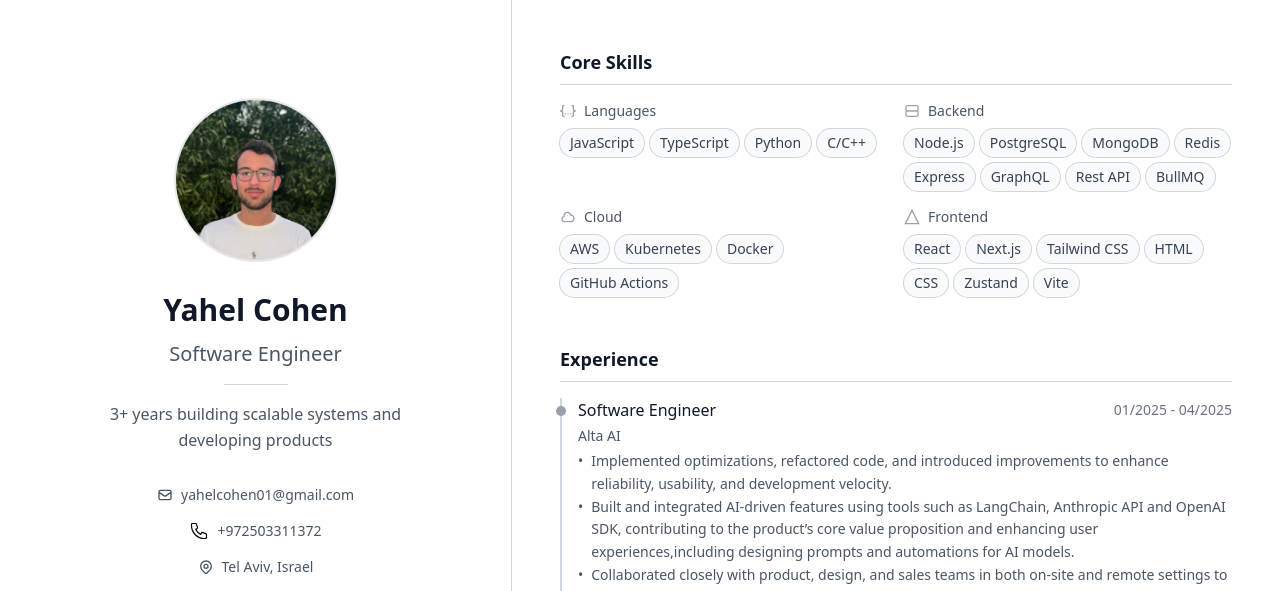
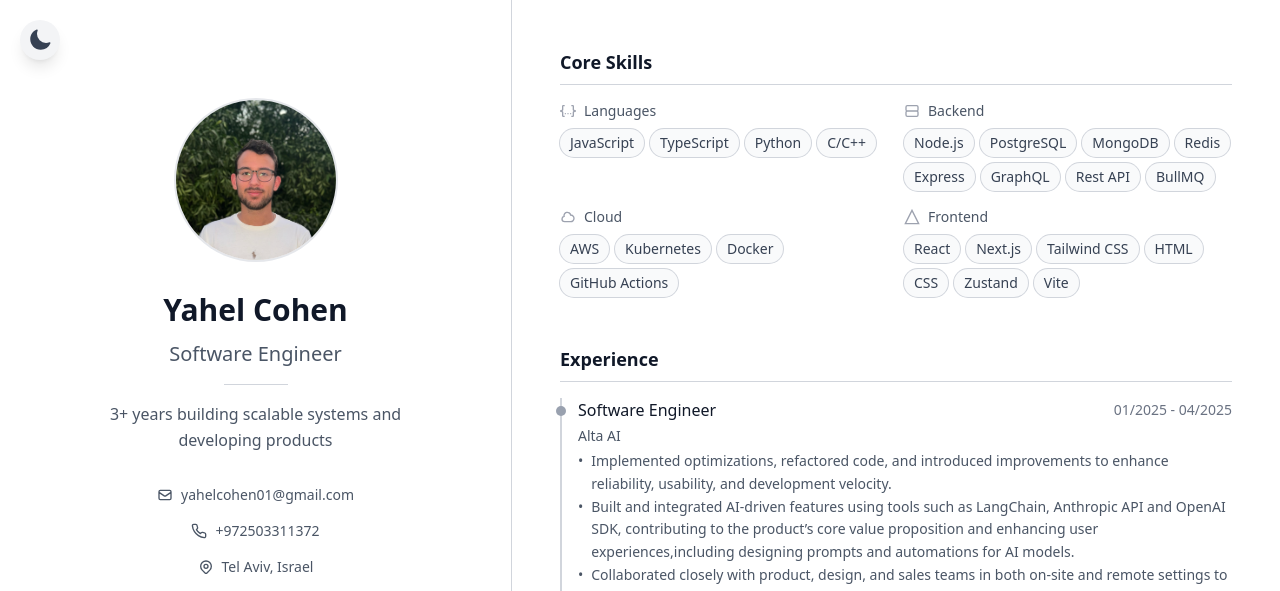
Before and after one commit to yahelcohen01/portfolio, a Next.js app: page / in a window 1280 px wide. Shown: the top 591 px of the page. Built offline with nearby package versions, Linux system fonts and the light colour scheme.

Commit message:
add theme control

```diff
--- a/app/components/Chip.tsx
+++ b/app/components/Chip.tsx
@@ -1,6 +1,6 @@
 export default function Chip({ label }: { label: string }) {
   return (
-    <span className="px-2.5 py-1 text-sm bg-gray-50 text-gray-700 rounded-full ring-1 ring-gray-300">
+    <span className="px-2.5 py-1 text-sm bg-gray-50 dark:bg-stone-700 text-gray-700 dark:text-gray-300 rounded-full ring-1 ring-gray-300">
       {label}
     </span>
   );
--- a/app/components/ProfileSection.tsx
+++ b/app/components/ProfileSection.tsx
@@ -3,7 +3,7 @@ import Image from "next/image";
 
 export const ProfileSection = () => {
   return (
-    <div className="w-full pb-16 md:py-0 bg-primary px-6 pt-10 ">
+    <div className="w-full pb-16 md:py-0 px-6 pt-10 ">
       <div className="space-y-8 text-center">
         <div className="relative w-28 md:w-40 h-28 md:h-40 mx-auto">
           <div className="relative w-full h-full rounded-full overflow-hidden ring-2 ring-gray-200">
@@ -18,14 +18,12 @@ export const ProfileSection = () => {
         </div>
 
         <div className="space-y-3">
-          <h1 className="text-2xl md:text-3xl font-bold text-gray-900">
+          <h1 className="text-2xl md:text-3xl font-bold text-gray-900 dark:text-gray-100">
             Yahel Cohen
           </h1>
-          <h2 className="text-lg md:text-xl text-gray-600">
-            Software Engineer
-          </h2>
+          <h2 className="text-lg md:text-xl">Software Engineer</h2>
           <div className="h-px w-16 bg-gray-300 mx-auto my-4" />
-          <p className="text-sm md:text-base text-gray-600 max-w-xs mx-auto leading-relaxed">
+          <p className="text-sm md:text-base max-w-xs mx-auto leading-relaxed">
             3+ years building scalable systems and developing products
           </p>
         </div>
@@ -34,7 +32,7 @@ export const ProfileSection = () => {
           {/* Contact Info */}
           <div className="flex items-center justify-center space-x-2">
             <svg
-              className="w-4 h-4 text-gray-600"
+              className="w-4 h-4"
               viewBox="0 0 24 24"
               fill="none"
               stroke="currentColor"
@@ -44,7 +42,7 @@ export const ProfileSection = () => {
             </svg>
             <a
               href="mailto:yahelcohen01@gmail.com"
-              className="text-sm text-gray-600 hover:text-gray-900"
+              className="text-sm hover:text-gray-900 dark:hover:text-gray-100"
             >
               yahelcohen01@gmail.com
             </a>
@@ -52,34 +50,37 @@ export const ProfileSection = () => {
 
           <div className="flex items-center justify-center space-x-2">
             <svg
-              width="20"
-              height="20"
+              xmlns="http://www.w3.org/2000/svg"
+              width="24"
+              height="24"
+              fill="none"
               viewBox="0 0 24 24"
-              fill="none"
-              transform="rotate(90)"
+              stroke="currentColor"
+              strokeWidth="2"
+              strokeLinecap="round"
+              strokeLinejoin="round"
+              aria-labelledby="title"
+              className="w-4 h-4"
             >
-              <g id="SVGRepo_bgCarrier" strokeWidth="0"></g>
-              <g
-                id="SVGRepo_tracerCarrier"
-                strokeLinecap="round"
-                strokeLinejoin="round"
-                stroke="#CCCCCC"
-                strokeWidth="0.048"
-              ></g>
-              <g id="SVGRepo_iconCarrier">
-                <path
-                  d="M21 5.5C21 14.0604 14.0604 21 5.5 21C5.11378 21 4.73086 20.9859 4.35172 20.9581C3.91662 20.9262 3.69906 20.9103 3.50103 20.7963C3.33701 20.7019 3.18146 20.5345 3.09925 20.364C3 20.1582 3 19.9181 3 19.438V16.6207C3 16.2169 3 16.015 3.06645 15.842C3.12515 15.6891 3.22049 15.553 3.3441 15.4456C3.48403 15.324 3.67376 15.255 4.05321 15.117L7.26005 13.9509C7.70153 13.7904 7.92227 13.7101 8.1317 13.7237C8.31637 13.7357 8.49408 13.7988 8.64506 13.9058C8.81628 14.0271 8.93713 14.2285 9.17882 14.6314L10 16C12.6499 14.7999 14.7981 12.6489 16 10L14.6314 9.17882C14.2285 8.93713 14.0271 8.81628 13.9058 8.64506C13.7988 8.49408 13.7357 8.31637 13.7237 8.1317C13.7101 7.92227 13.7904 7.70153 13.9509 7.26005L13.9509 7.26005L15.117 4.05321C15.255 3.67376 15.324 3.48403 15.4456 3.3441C15.553 3.22049 15.6891 3.12515 15.842 3.06645C16.015 3 16.2169 3 16.6207 3H19.438C19.9181 3 20.1582 3 20.364 3.09925C20.5345 3.18146 20.7019 3.33701 20.7963 3.50103C20.9103 3.69907 20.9262 3.91662 20.9581 4.35173C20.9859 4.73086 21 5.11378 21 5.5Z"
-                  stroke="#000000"
-                  strokeWidth="1.44"
-                  strokeLinecap="round"
-                  strokeLinejoin="round"
-                ></path>
-              </g>
+              <path
+                d="M22 16.92v3a2 2 0 0 1-2.18 2
+           19.79 19.79 0 0 1-8.63-3.07
+           19.5 19.5 0 0 1-6-6
+           19.79 19.79 0 0 1-3.07-8.63
+           A2 2 0 0 1 4.11 2h3a2 2 0 0 1 2 1.72
+           12.35 12.35 0 0 0 .7 2.81
+           a2 2 0 0 1-.45 2.11l-1.27 1.27
+           a16 16 0 0 0 6 6l1.27-1.27
+           a2 2 0 0 1 2.11-.45
+           12.35 12.35 0 0 0 2.81.7
+           A2 2 0 0 1 22 16.92z"
+              />
             </svg>
+
             <a
               href="tel:+972503311372"
               rel="noopener noreferrer"
-              className="text-sm text-gray-600 hover:text-gray-900"
+              className="text-sm hover:text-gray-900 dark:hover:text-gray-100"
             >
               +972503311372
             </a>
@@ -87,7 +88,7 @@ export const ProfileSection = () => {
 
           <div className="flex items-center justify-center space-x-2">
             <svg
-              className="w-4 h-4 text-gray-600"
+              className="w-4 h-4"
               viewBox="0 0 24 24"
               fill="none"
               stroke="currentColor"
@@ -96,7 +97,7 @@ export const ProfileSection = () => {
               <path d="M17.657 16.657L13.414 20.9a1.998 1.998 0 01-2.827 0l-4.244-4.243a8 8 0 1111.314 0z" />
               <path d="M15 11a3 3 0 11-6 0 3 3 0 016 0z" />
             </svg>
-            <span className="text-sm text-gray-600">Tel Aviv, Israel</span>
+            <span className="text-sm">Tel Aviv, Israel</span>
           </div>
 
           {/* Social Links */}
@@ -105,7 +106,7 @@ export const ProfileSection = () => {
               href="https://github.com/yahelcohen01"
               target="_blank"
               rel="noopener noreferrer"
-              className="p-2 text-gray-600 hover:text-black"
+              className="p-2 hover:text-black"
             >
               <svg
                 viewBox="0 0 24 24"
@@ -120,7 +121,7 @@ export const ProfileSection = () => {
               href="https://linkedin.com/in/yahelcohen"
               target="_blank"
               rel="noopener noreferrer"
-              className="p-2 text-gray-600 hover:text-blue-600"
+              className="p-2 hover:text-blue-600"
             >
               <svg
                 viewBox="0 0 24 24"
@@ -139,7 +140,7 @@ export const ProfileSection = () => {
               href="/yahel-cohen--resume.pdf"
               target="_blank"
               rel="noopener noreferrer"
-              className="p-2 text-gray-600 hover:text-black hover:underline"
+              className="p-2 dark:hover:text-gray-100 hover:text-black hover:underline"
             >
               Download Resume
             </a>
--- /dev/null
+++ b/app/components/ToggleThemeButton.tsx
@@ -0,0 +1,64 @@
+import { useState, useEffect } from "react";
+
+export function ToggleThemeButton() {
+  const [darkMode, setDarkMode] = useState(false);
+
+  // Load theme from localStorage or system preference
+  useEffect(() => {
+    if (
+      localStorage.theme === "dark" ||
+      (!("theme" in localStorage) &&
+        window.matchMedia("(prefers-color-scheme: dark)").matches)
+    ) {
+      setDarkMode(true);
+      document.documentElement.classList.add("dark");
+    }
+  }, []);
+
+  // Toggle dark mode
+  const toggleTheme = () => {
+    if (darkMode) {
+      document.documentElement.classList.remove("dark");
+      localStorage.theme = "light";
+    } else {
+      document.documentElement.classList.add("dark");
+      localStorage.theme = "dark";
+    }
+    setDarkMode(!darkMode);
+  };
+
+  return (
+    <button
+      onClick={toggleTheme}
+      className="fixed top-5 left-5 flex h-10 w-10 items-center justify-center rounded-full bg-gray-100 shadow-lg transition hover:scale-105 dark:bg-stone-900"
+    >
+      {/* Moon icon */}
+      <svg
+        xmlns="http://www.w3.org/2000/svg"
+        className={`absolute h-6 w-6 text-gray-700 transition-transform duration-500 dark:text-gray-200 ${
+          darkMode ? "scale-0 rotate-180" : "scale-100 rotate-0"
+        }`}
+        viewBox="0 0 24 24"
+        fill="currentColor"
+      >
+        <path
+          fillRule="evenodd"
+          d="M9.528 1.718a.75.75 0 01.162.819A8.97 8.97 0 009 6a9 9 0 009 9 8.97 8.97 0 003.463-.69.75.75 0 01.981.98 10.503 10.503 0 01-9.694 6.46c-5.799 0-10.5-4.701-10.5-10.5 0-4.368 2.667-8.112 6.46-9.694a.75.75 0 01.818.162z"
+          clipRule="evenodd"
+        />
+      </svg>
+
+      {/* Sun icon */}
+      <svg
+        xmlns="http://www.w3.org/2000/svg"
+        className={`absolute h-6 w-6 text-yellow-500 transition-transform duration-500 ${
+          darkMode ? "scale-100 rotate-0" : "scale-0 -rotate-180"
+        }`}
+        viewBox="0 0 24 24"
+        fill="currentColor"
+      >
+        <path d="M12 2.25a.75.75 0 01.75.75v2.25a.75.75 0 01-1.5 0V3a.75.75 0 01.75-.75zM7.5 12a4.5 4.5 0 119 0 4.5 4.5 0 01-9 0zM18.894 6.166a.75.75 0 00-1.06-1.06l-1.591 1.59a.75.75 0 101.06 1.061l1.591-1.59zM21.75 12a.75.75 0 01-.75.75h-2.25a.75.75 0 010-1.5H21a.75.75 0 01.75.75zM17.834 18.894a.75.75 0 001.06-1.06l-1.59-1.591a.75.75 0 10-1.061 1.06l1.59 1.591zM12 18a.75.75 0 01.75.75V21a.75.75 0 01-1.5 0v-2.25A.75.75 0 0112 18zM7.758 17.303a.75.75 0 00-1.061-1.06l-1.591 1.59a.75.75 0 001.06 1.061l1.591-1.59zM6 12a.75.75 0 01-.75.75H3a.75.75 0 010-1.5h2.25A.75.75 0 016 12zM6.697 7.757a.75.75 0 001.06-1.06l-1.59-1.591a.75.75 0 00-1.061 1.06l1.59 1.591z" />
+      </svg>
+    </button>
+  );
+}
--- a/app/globals.css
+++ b/app/globals.css
@@ -1,8 +1,22 @@
 @import "tailwindcss";
+
+@custom-variant dark (&:where(.dark, .dark *));
 
 @theme {
   --color-primary: #fff;
+  --text-primary: var(--color-gray-600);
   --color-foreground: var(--foreground);
+}
+
+.dark {
+  --color-primary: var(--color-stone-800);
+  --text-primary: var(--color-gray-300);
+  --color-foreground: var(--foreground);
+}
+
+:root {
+  background-color: var(--color-primary);
+  color: var(--text-primary);
 }
 
 /*
@@ -22,19 +36,3 @@
     border-color: var(--color-gray-200, currentcolor);
   }
 }
-
-/* AT-AT Hover Animation */
-.at-at-container {
-  display: inline-block;
-  cursor: pointer;
-}
-
-.at-at-gif {
-  animation-play-state: paused;
-  transition: transform 0.3s ease;
-}
-
-.at-at-container:hover .at-at-gif {
-  animation-play-state: running;
-  transform: scale(1.1);
-}
--- a/app/page.tsx
+++ b/app/page.tsx
@@ -5,13 +5,15 @@ import { ExperienceSection } from "./components/ExperienceSection";
 import { CertificatesSection } from "./components/CertificatesSection";
 import { ProjectsSection } from "./components/ProjectsSection";
 import { Secret } from "./components/Secret";
+import { ToggleThemeButton } from "./components/ToggleThemeButton";
 
 export default function MinimalistPortfolio() {
   return (
-    <main className="min-h-screen md:h-screen flex flex-col bg-primary pb-16 sm:pb-0">
+    <main className="min-h-screen md:h-screen flex flex-col pb-16 sm:pb-0">
       <div className="flex-1 grid grid-cols-1 md:grid-cols-5 min-h-0">
         {/* Left Column: Profile */}
         <div className="relative md:col-span-2 border-b md:border-b-0 md:border-r border-gray-300 md:flex md:items-center">
+          <ToggleThemeButton />
           <ProfileSection />
           <Secret />
         </div>
```
Also changed, not shown: app/components/CertificatesSection.tsx (+12 -12 lines), app/components/ExperienceSection.tsx (+8 -8 lines), app/components/ProjectsSection.tsx (+13 -15 lines), app/components/SkillsSection.tsx (+3 -5 lines), app/secret/page.tsx (+22 -4 lines), public/link.svg (deleted).
